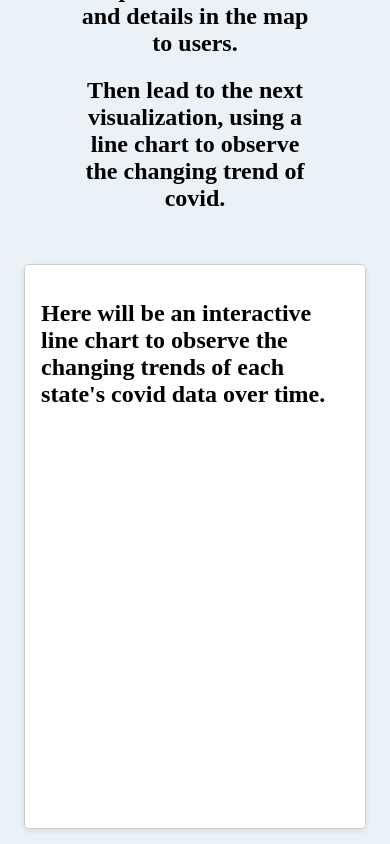
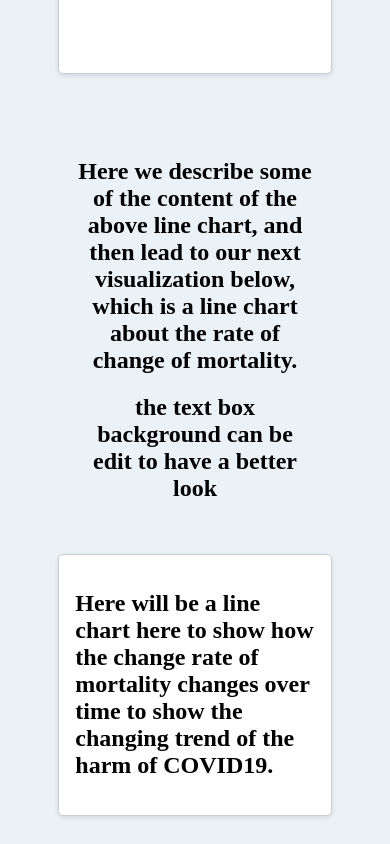
Before and after one commit to KUJIcheng/US-COVID19-Analysis, a SvelteKit app: page / in a window 390 px wide. Shown: the part 1058-1902 px from the top of the page. Built offline with nearby package versions, Linux system fonts and the light colour scheme; no server answers.

Commit message:
second upload

```diff
--- a/src/components/App.svelte
+++ b/src/components/App.svelte
@@ -11,9 +11,9 @@
   let dates = [];
   let selectedDateIndex = 0;
   let selectedDateString = '';
-  let maxCases = 0;
+
   let lastColorByState = {};
-
+  let maxCases = 0; // 数据集中最大的case数
   let maxDeaths = 0; // 数据集中的最大死亡人数
   let maxMortalityRate = 0; // 数据集中的最大死亡率
 
@@ -27,6 +27,7 @@
     const data = await csv('daily_data.csv');
     const monthData = await csv('monthly_data.csv');
 
+    // 读取每日的数据以及处理部分 <<---------
     data.forEach(d => {
       if (!dataByStateAndDate[d.date]) {
         dataByStateAndDate[d.date] = {};
@@ -37,7 +38,7 @@
       const mortalityRate = +d.mortality_rate;
 
       // 存储每个日期下每个州的详细信息
-      dataByStateAndDate[d.date][d.state] = { cases, deaths, mortalityRate };
+      dataByStateAndDate[d.date][d.state] = {cases, deaths, mortalityRate};
 
       // 更新最大值
       if (cases > maxCases) maxCases = cases;
@@ -47,6 +48,7 @@
 
     dates = Object.keys(dataByStateAndDate).sort((a, b) => new Date(a) - new Date(b));
     selectedDateString = dates[selectedDateIndex];
+
     renderMap(us);
   });
 
@@ -84,7 +86,7 @@
     d3.select(svg1).selectAll('.state')
       .attr('fill', function(d) {
         const stateName = d.properties.name;
-        // 此处修改为从对象中提取cases
+
         const stateData = casesByState[stateName];
         if (stateData && stateData.cases !== undefined) {
           const color = calculateColor(stateData.cases);
@@ -117,7 +119,7 @@
       const mortalityRate = stateData ? stateData.mortalityRate : 0; // 默认死亡率为0
 
       // 使用比例确定圆的半径和颜色
-      const radius = deaths ? d3.scaleSqrt().domain([0, maxDeaths]).range([0, 30])(deaths) : 1; // 如果没有死亡数，使用默认大小1
+      const radius = deaths ? d3.scaleSqrt().domain([0, maxDeaths]).range([0, 30])(deaths) : 0; // 如果没有死亡数，使用默认大小1
       const color = mortalityRate ? d3.scaleLinear().domain([0, 6]).range(["lightgrey", "black"])(mortalityRate) : "lightgrey"; // 如果没有死亡率，使用默认颜色lightgrey
 
       d3.select(svg1).append("circle")
@@ -125,7 +127,7 @@
         .attr("cy", center[1])
         .attr("r", radius)
         .attr("fill", color)
-        .attr("fill-opacity", 0.5) // 设置半透明
+        .attr("fill-opacity", 0.75) // 设置半透明
         .attr("stroke", "none"); // 无边框
     });
   }
@@ -165,6 +167,10 @@
     playing = false; // 更新播放状态
   }
 
+  //绘制折线图的代码 <<---------
+
+
+
   // 进度条的更新设置 <<---------
   $: selectedDateString = dates[selectedDateIndex]; // 先更新selectedDateString
 
@@ -202,7 +208,7 @@
   </div>
 
   <div class="visualization">
-    <h2>Here will be an interactive line chart to observe the changing trends of each state's covid data over time.</h2>
+
     <svg bind:this={svg2} width="100%" height="98%"></svg>
   </div>
 
@@ -238,7 +244,7 @@
 
   .visualization {
     width: 70vw; /* 页面宽度的70% */
-    height: 63vh; /* 视口高度的50% */
+    height: 66vh; /* 视口高度的50% */
     border: 1px solid #ccc;
     border-radius: 5px;
     padding: 1rem;
@@ -274,7 +280,8 @@
   /* 媒体查询，用于小屏幕的样式调整 */
   @media (max-width: 600px) {
     .visualization {
-      width: 90%; /* 小屏幕上的宽度调整 */
+      width: 70%; /* 小屏幕上的宽度调整 */
+      height: 63%
     }
   }
 </style>
```
